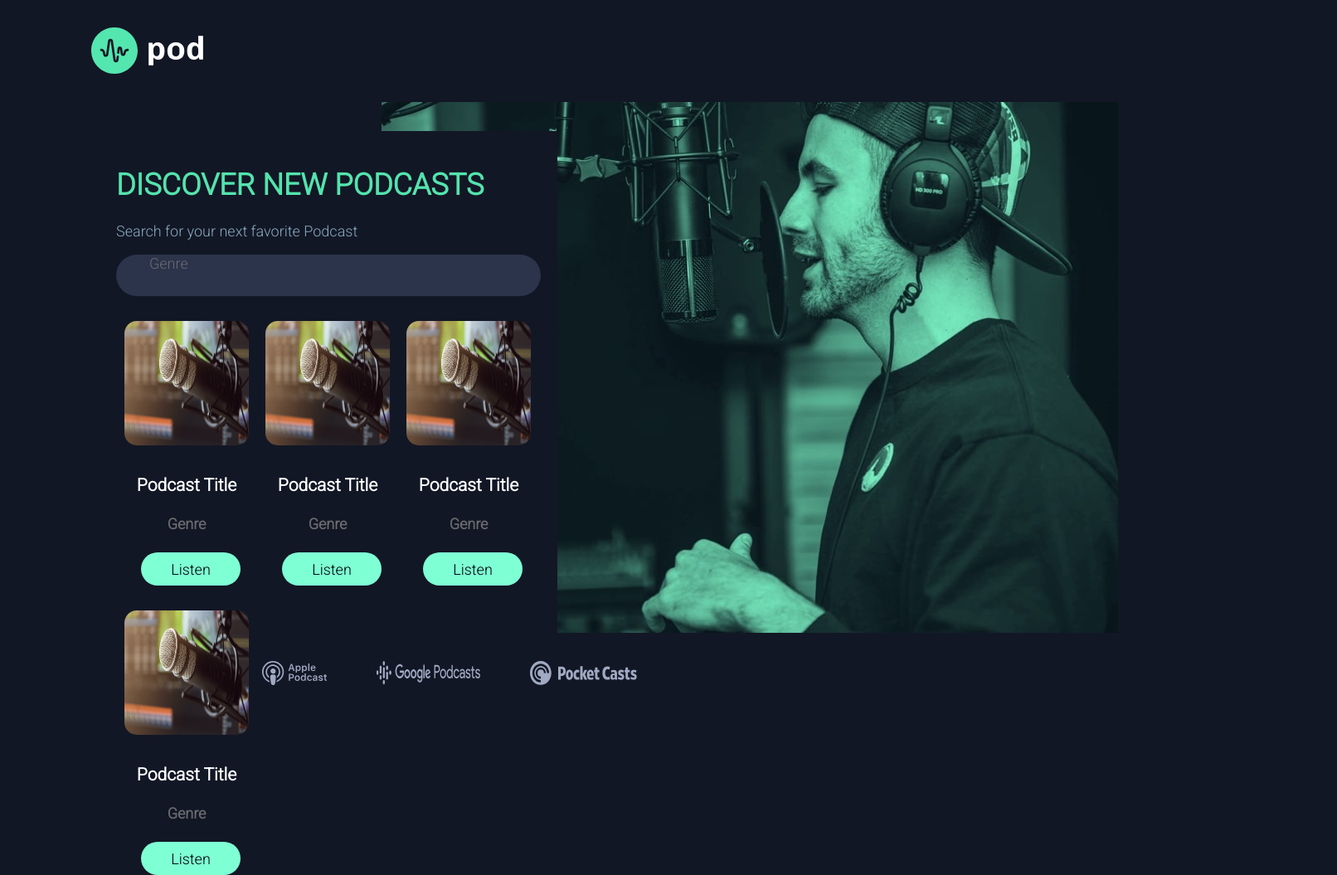
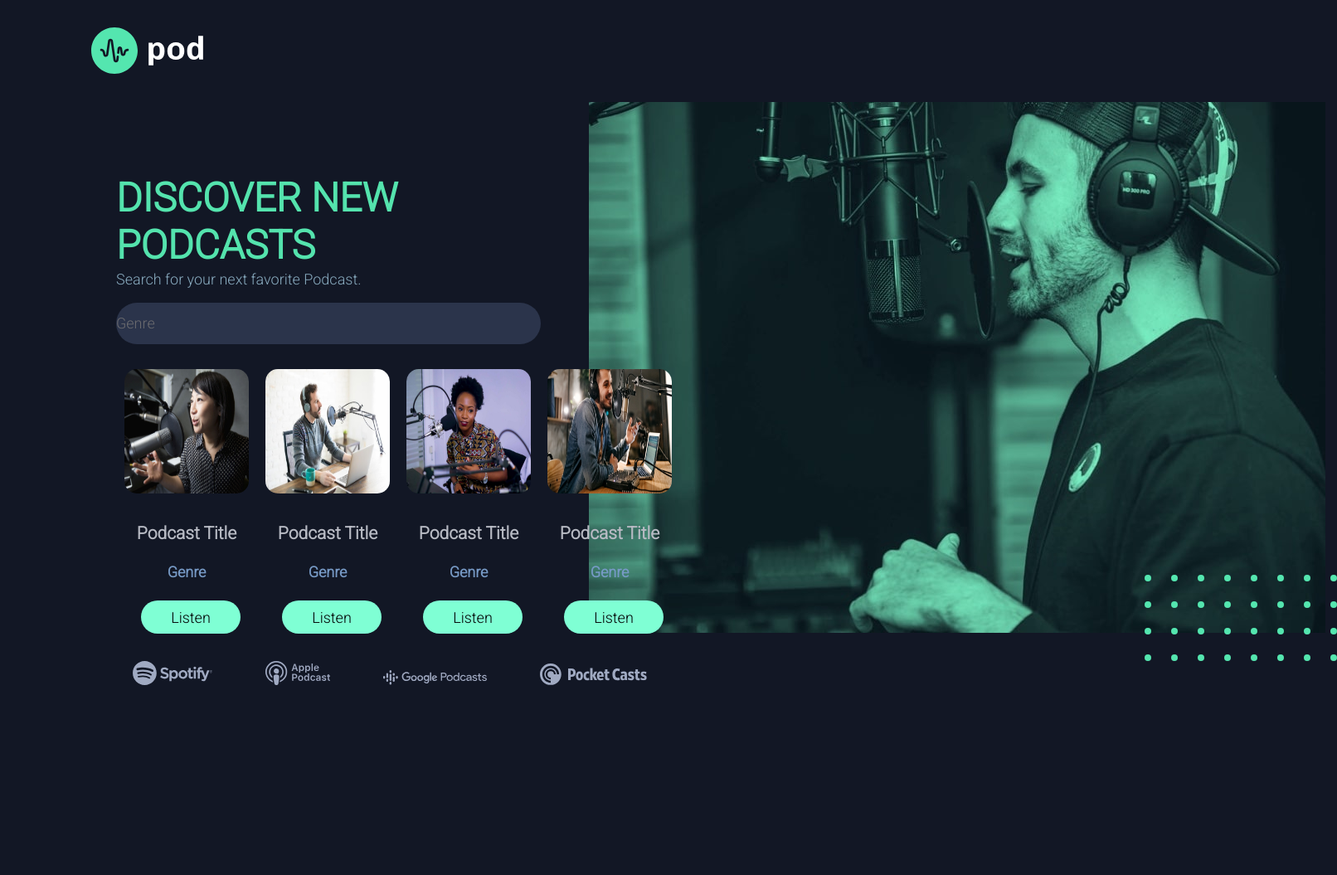
Before and after one commit to archana5075/podcast, a plain HTML site: page index.html in a window 1280 px wide. Shown: the part 57-1112 px from the top of the page at 83% size, 1612 px wide, since content can reach past the window. After the commit the page ends 977 px from the top, so only its background shows below. Drawn offline with Linux system fonts and the light colour scheme.

Commit message:
Made changes to podcast layout

```diff
--- a/index.html
+++ b/index.html
@@ -20,29 +20,29 @@
     <div class="podcast-top-container">
         <div class="podcast-top-container-header">
             <h1> DISCOVER NEW PODCASTS</h1>
-            <p>Search for your next favorite Podcast</p>
-            <div class="input-genre"><span></span>Genre</span></div>
+            <p>Search for your next favorite Podcast.</p>
+            <div class="input-genre">Genre</div>
             <div class="podcast-middle-container">
                 <div class="card">
-                    <img class="card-image" src="./podcast-assets/desktop/podcast_hero.jpeg" />
+                    <img class="card-image" src="./podcast-assets/desktop/search-image-podcast1.jpeg" />
                     <h3>Podcast Title</h3>
                     <h4>Genre</h4>
                     <div class="btn-listen">Listen</div>
                 </div>
                 <div class="card">
-                    <img class="card-image" src="./podcast-assets/desktop/podcast_hero.jpeg" />
+                    <img class="card-image" src="./podcast-assets/desktop/search-image-paodcast2.jpeg" />
                     <h3>Podcast Title</h3>
                     <h4>Genre</h4>
                     <div class="btn-listen">Listen</div>
                 </div>
                 <div class="card">
-                    <img class="card-image" src="./podcast-assets/desktop/podcast_hero.jpeg" />
+                    <img class="card-image" src="./podcast-assets/desktop/search-image-podcast3.jpeg" />
                     <h3>Podcast Title</h3>
                     <h4>Genre</h4>
                     <div class="btn-listen">Listen</div>
                 </div>
                 <div class="card">
-                    <img class="card-image" src="./podcast-assets/desktop/podcast_hero.jpeg" />
+                    <img class="card-image" src="./podcast-assets/desktop/search-image-podcast4.jpeg" />
                     <h3>Podcast Title</h3>
                     <h4>Genre</h4>
                     <div class="btn-listen">Listen</div>
@@ -52,6 +52,10 @@
         <div class="div-background-image">
             <img src="./podcast-assets/desktop/image-host.jpg" />
         </div>
+        <div class="div-dots">
+            <img src="./podcast-assets/desktop/bg-pattern-dots.svg" />
+        </div>
+
     </div>
 
     <div class="podcast-footer">
--- a/style.css
+++ b/style.css
@@ -1,25 +1,34 @@
-body{
+body {
   margin: 60px;
   background-color: #121725;
-    font-family: 'Roboto', sans-serif;
+  font-family: "Roboto", sans-serif;
 }
 
-.podcast-top-container{
+.podcast-top-container {
   display: flex;
   align-items: center;
   text-align: center;
+  max-width: 100%;
+  max-height: max-content;
 }
 
-
-.div-logo{
-    margin-left:20px;
+.div-logo {
+  margin-left: 20px;
   padding: 30px;
 }
 
-.div-background-image{
+.div-background-image {
   z-index: -1;
   position: relative;
-    left:400px;
+  left: 650px;
+  max-width: 100%;
+}
+
+.div-dots {
+  position: absolute;
+  z-index: 2;
+  left: 1380px;
+  top: 750px;
 }
 .podcast-top-container-header {
   position: absolute;
@@ -35,67 +44,64 @@ body{
   font-size: 18px;
 }
 
-
-.podcast-top-container-header > h1{
-    color: #54E3AD;
+.podcast-top-container-header > h1 {
+  color: #54e3ad;
+  font-size: 48px;
 }
 
-.podcast-top-container-header > p{
-    color: #88AABE;
+.podcast-top-container-header > p {
+  color: #88aabe;
+  margin-top: -30px;
 }
 
-.input-genre{
-    background-color: #2B344B;
+.input-genre {
+  display: flex;
+  text-align: left;
+  align-items: center;
+  background-color: #2b344b;
   height: 50px;
   border-radius: 25px;
-    color:#6B6B6F;
+  color: #6b6b6f;
 }
 
-.input-genre > span {
-    margin-top:50px;
-    margin-left:40px;
+.podcast-middle-container {
+  display: flex;
 }
 
-.podcast-middle-container{
-    display: flex;
-    flex-wrap: wrap;
-}
-
-
-.card > .card-image{
+.card > .card-image {
   margin-top: 20px;
-    width:150px;
+  width: 150px;
   height: 150px;
   padding: 10px;
   border-radius: 25px;
 }
-.card > h3{
-    color: white;
+.card > h3 {
+  color: #b7bac3;
   text-align: center;
 }
 
 .card > h4 {
-    color: #6B6B6F ;
+  color: #779ac6;
   text-align: center;
 }
 
-.btn-listen{
+.btn-listen {
   display: block;
   background-color: aquamarine;
   color: black;
   width: 100px;
   height: 20px;
-    border-radius:25px ;
+  border-radius: 25px;
   text-align: center;
   margin-left: 30px;
   padding: 10px;
 }
 
-.podcast-footer{
-    display: flex;
+.podcast-footer {
   margin-left: 70px;
+  z-index: 2;
 }
 
-.podcast-footer > img{
+.podcast-footer > img {
   padding: 30px;
 }
```
Also changed, not shown: podcast-assets/desktop/search-image-paodcast2.jpeg (added), podcast-assets/desktop/search-image-podcast1.jpeg (added), podcast-assets/desktop/search-image-podcast3.jpeg (added), podcast-assets/desktop/search-image-podcast4.jpeg (added), 1 other file. Lines whose indentation alone changed are shown as unchanged.
